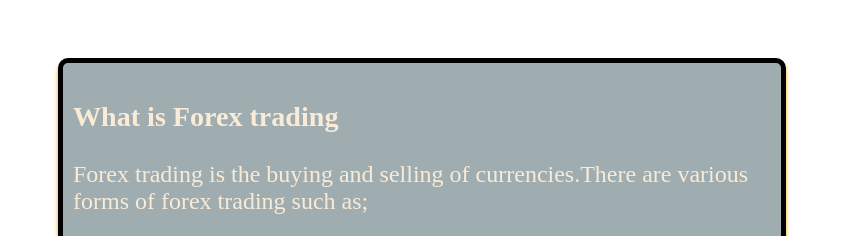
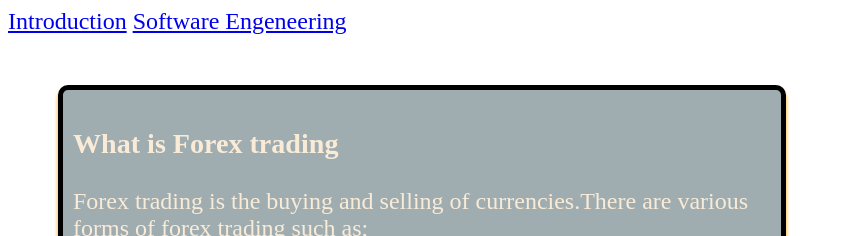
Before and after one commit to ricmusyoki-glitch/Mywebsite_repo, a plain HTML site: page forex.html in a window 1280 px wide. Shown: the top 236 px of the page, without its empty margins (0-843 px from the left). Drawn offline with Linux system fonts and the light colour scheme.

Commit message:
Modified forex.html

```diff
--- a/forex.html
+++ b/forex.html
@@ -7,6 +7,10 @@
     <title>Forex trading</title>
 </head>
 <body>
+    <div>
+        <a href="intro.html">Introduction</a>
+        <a href="software-forex.html">Software Engeneering</a>
+    </div>
     <div class="container">
         <div class="box">
         <h3>What is Forex trading</h3>
```
